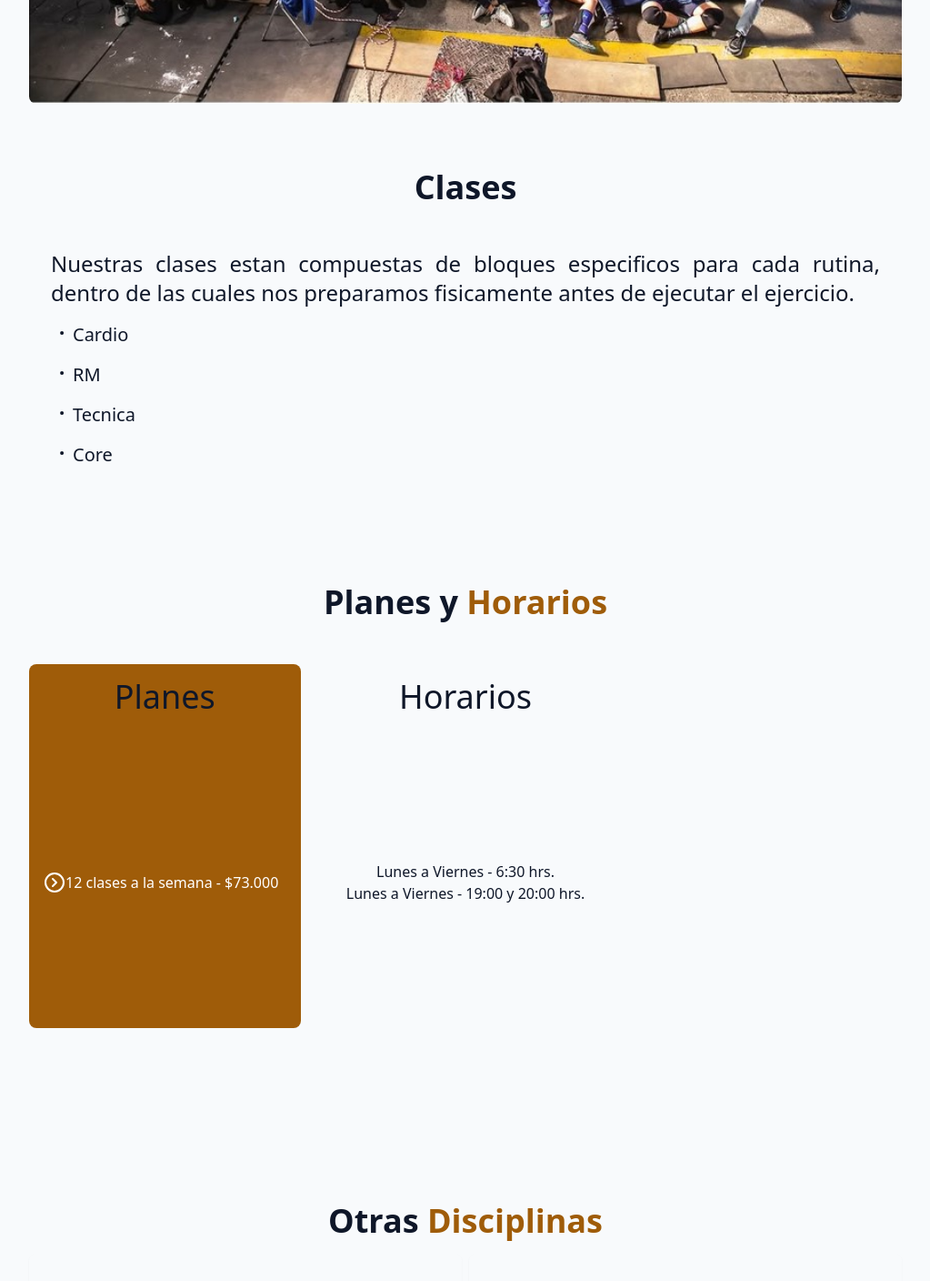
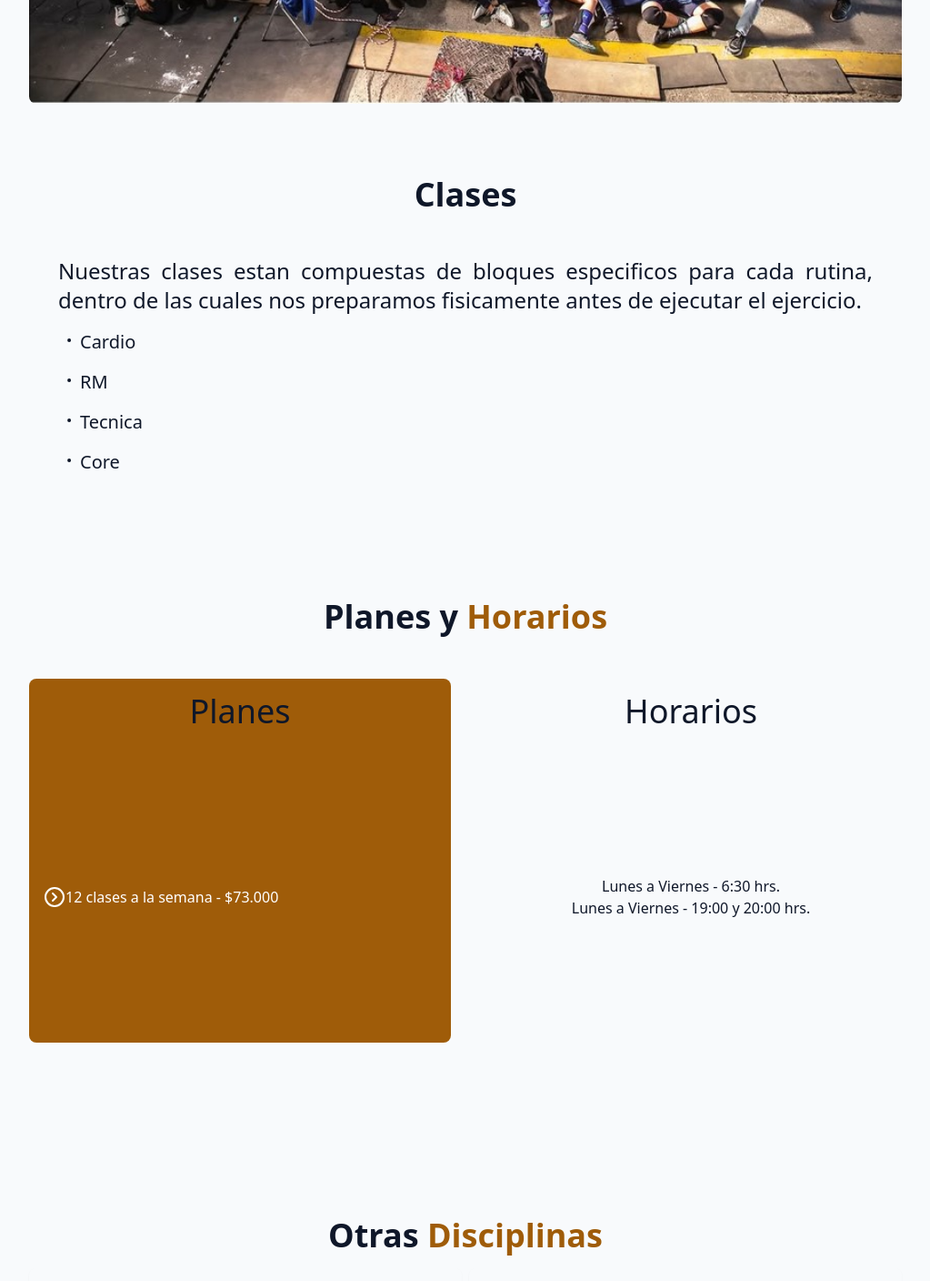
Before and after one commit to 0xTiaz/crossfit-landing-page, a React (Vite) app: page / in a window 1280 px wide. Shown: the part 2006-3414 px from the top of the page at 91% size, without its empty margins (128-1151 px from the left). Built offline with nearby package versions, Linux system fonts and the light colour scheme.

Commit message:
Cambios de layout mobile y desktop

```diff
--- a/index.html
+++ b/index.html
@@ -2,7 +2,7 @@
 <html lang="en">
   <head>
     <meta charset="UTF-8" />
-    <link rel="icon" type="image/svg+xml" href="./public/logo.png" />
+    <link rel="icon" type="image/svg+xml" href="/logo.png" />
     <meta name="viewport" content="width=device-width, initial-scale=1.0" />
     <title>Crossfit Bullbox 365</title>
   </head>
--- a/src/components/Clases.jsx
+++ b/src/components/Clases.jsx
@@ -7,7 +7,7 @@ export const Clases = () => {
         <h2 className="text-3xl md:text-4xl font-bold mb-12 text-center">
           Planes y <span className="text-primary"> Horarios</span>
         </h2>
-        <div className="grid grid-cols-1 md:grid-cols-2 lg:grid-cols-3 gap-8">
+        <div className="grid grid-cols-1 md:grid-cols-2 gap-8">
           <div className=" p-4 w-full h-100 justify-center card-hover bg-primary rounded-lg">
             <h3 className="text-3xl md:text-4xl">Planes</h3>
             <ul className="h-full flex flex-col justify-center text-white">
@@ -16,9 +16,9 @@ export const Clases = () => {
                 </li>
             </ul>
           </div>
-          <div className="p-4 w-full h-100 card-hover rounded-lg">
+          <div className="p-4 w-full h-100 justify-center card-hover rounded-lg">
             <h3 className="text-3xl md:text-4xl">Horarios</h3>
-            <ul className="h-full flex flex-col justify-center text-center">
+            <ul className="h-full flex flex-col justify-center">
               <li>Lunes a Viernes - 6:30 hrs.</li>
               <li>Lunes a Viernes - 19:00 y 20:00 hrs.</li>
             </ul>
--- a/src/components/Coach.jsx
+++ b/src/components/Coach.jsx
@@ -7,7 +7,7 @@ export const Coach = () => {
       edad: "",
       posicion: "",
       objetivo: "",
-      perfil: "./public/coachmichel.jpg",
+      perfil: "/coachmichel.jpg",
     },
     {
       nombre: "Reynaldo",
@@ -16,7 +16,7 @@ export const Coach = () => {
       edad: "",
       posicion: "",
       objetivo: "",
-      perfil: "./public/coachreyna.jpg",
+      perfil: "/coachreyna.jpg",
     },
     {
       nombre: "Guillermo",
@@ -25,7 +25,7 @@ export const Coach = () => {
       edad: "",
       posicion: "",
       objetivo: "",
-      perfil: "./public/coachmemo.jpg",
+      perfil: "/coachmemo.jpg",
     },
   ];
   return (
--- a/src/components/Disciplinas.jsx
+++ b/src/components/Disciplinas.jsx
@@ -1,9 +1,9 @@
 import { Check } from "lucide-react";
 
 const disciplinas = [
-  { nombre: "Muai Thai", category: "contacto", imagen: "./public/carousel2.jpg", href: ""},
-  { nombre: "Karate", category: "contacto", imagen: "./public/carousel3.jpg", href: "" },
-  { nombre: "Kick Boxing", category: "contacto", imagen: "./public/carousel4.jpg", href: "" },
+  { nombre: "Muai Thai", category: "contacto", imagen: "/carousel2.jpg", href: ""},
+  { nombre: "Karate", category: "contacto", imagen: "/carousel3.jpg", href: "" },
+  { nombre: "Kick Boxing", category: "contacto", imagen: "/carousel4.jpg", href: "" },
 ];
 
 export const Disciplinas = () => {
--- a/src/components/Program.jsx
+++ b/src/components/Program.jsx
@@ -16,12 +16,12 @@ export const Program = () => {
         </h2>
         <div className="mb-12 overflow-hidden">
           <img
-            src="./public/carousel1.jpg"
+            src="/carousel1.jpg"
             alt="Crossfit Bullbox Team"
             className=" w-full h-full object-cover transition-transform duration-500 group-hover:scale-110 rounded-lg"
           />
         </div>
-        <div className="flex flex-col w-full h-full p-6 justify-center card-hover">
+        <div className="flex flex-col w-full h-full p-8 justify-center card-hover">
           <h3 className="text-3xl md:text-4xl font-bold mb-12 text-center">
             Clases
           </h3>
```
